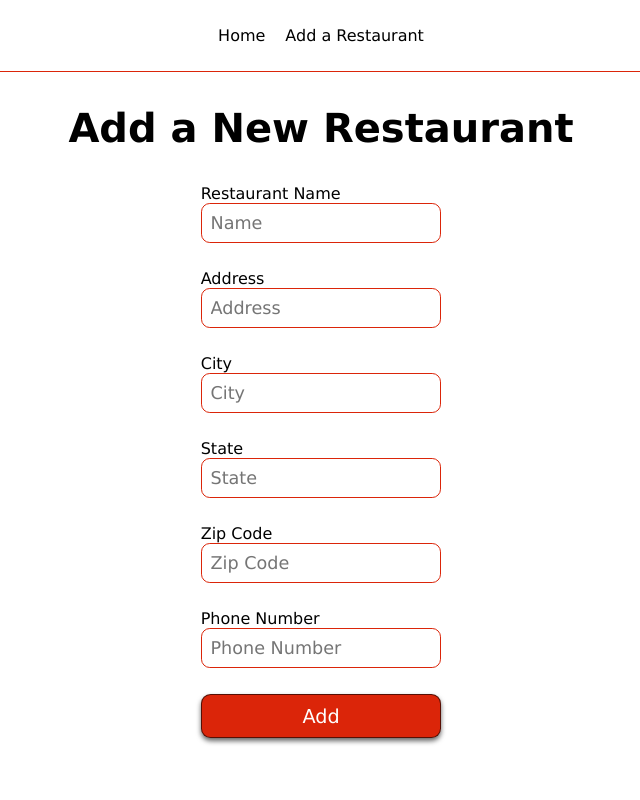
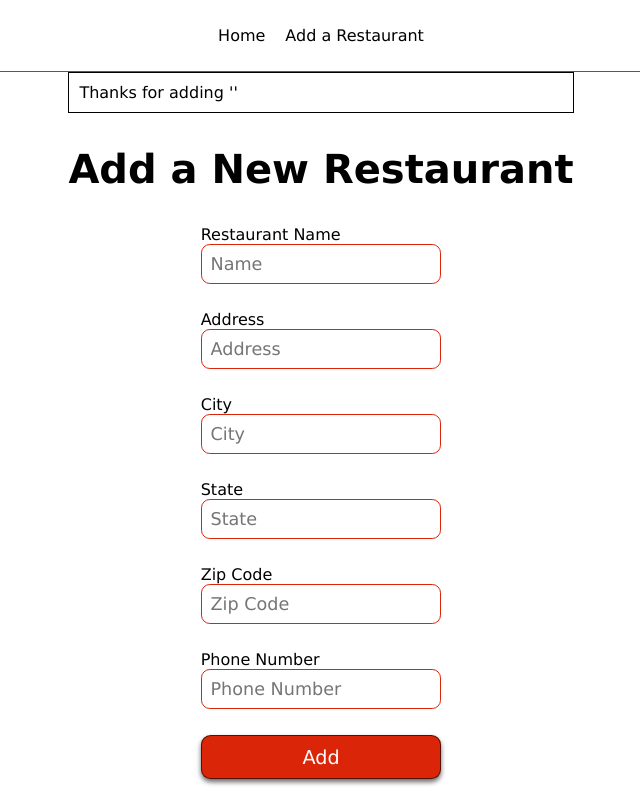
Before and after one commit to rfinnegan/Yelp-Clone-Frontend, a React (Create React App) app: page /restaurants in a window 1280 px wide. Shown: the whole page, without its empty margins (319-959 px from the left). Built offline with nearby package versions, Linux system fonts and the light colour scheme; no server answers.

Commit message:
notification, createRestaurant

```diff
--- /dev/null
+++ b/src/components/AddRestaurantNotification/AddRestaurantNotification.js
@@ -0,0 +1,35 @@
+import React, { useState, useEffect } from 'react'
+import { useSelector } from 'react-redux'
+
+const AddRestaurantNotification = () => {
+  const state = useSelector(state => state)
+  const [showNotification, setShowNotification] = useState(false)
+  const restaurant = state.notification
+
+  useEffect(() => {
+    setShowNotification(true)
+    const delayInMs = 10000
+    const display = setTimeout(() => {
+      setShowNotification(false)
+    }, delayInMs)
+    return () => {
+      clearTimeout(display)
+    }
+  }, [restaurant])
+
+  const style = {
+    border: 'solid',
+    padding: 10,
+    borderWidth: 1
+  }
+
+  return (showNotification ?
+    <div style={style}>
+      <div>
+        Thanks for adding '{restaurant}'
+      </div>
+    </div> : null
+    )
+}
+
+export default AddRestaurantNotification;
--- a/src/components/CreateReview/CreateReview.js
+++ b/src/components/CreateReview/CreateReview.js
@@ -31,6 +31,7 @@ const CreateReview = () => {
 
     const newReview = await createNewReview(review)
     dispatch(newReview)
+    setRating(false)
     setReviewText('')
   }
 
--- a/src/components/createRestaurant/CreateRestaurant.js
+++ b/src/components/createRestaurant/CreateRestaurant.js
@@ -2,10 +2,17 @@ import { useDispatch } from 'react-redux'
 import actions from '../../store/actions'
 import './CreateRestaurant.css'
 import { useState } from 'react'
+import AddRestaurantNotification from '../AddRestaurantNotification/AddRestaurantNotification.js'
 
-const { createNewRestaurant } = actions
+const { createNewRestaurant, displayRestaurantNotification } = actions
 
 const CreateRestaurant = () => {
+
+  const [show, setShow] = useState(false)
+  const onAddChange = (event) => {
+    setShow(event)
+  }
+
   const [addName, setAddName] = useState('')
   const onNameChange = (event) => {
     setAddName(event.target.value)
@@ -50,6 +57,7 @@ const CreateRestaurant = () => {
     console.log(restaurant)
     const newRestaurant = await createNewRestaurant(restaurant)
     dispatch(newRestaurant)
+    dispatch(displayRestaurantNotification())
     setAddName('')
     setAddress('')
     setCity('')
@@ -61,6 +69,7 @@ const CreateRestaurant = () => {
   return (
     <div className="add-container">
       <div className="add-container-text">
+        <AddRestaurantNotification />
         <h2>Add a New Restaurant</h2>
       </div>
       <form className="add-container-form" onSubmit={addRestaurant}>
@@ -83,7 +92,7 @@ const CreateRestaurant = () => {
           <label htmlFor="phone">Phone Number</label>
           <input onChange={onPhoneChange} value={addPhone} name="phone" id="phone" placeholder="Phone Number" />
 
-          <button type="submit">Add</button>
+          <button onChange={onAddChange} value={show} type="submit">Add</button>
         </div>
       </form>
     </div>
--- a/src/store.js
+++ b/src/store.js
@@ -3,12 +3,13 @@ import thunk from 'redux-thunk'
 // import { composeWithDevTools } from 'redux-devtools-extension'
 import reducers from './store/reducers'
 
-const { restaurants, reviews, search } = reducers
+const { restaurants, reviews, search, notification } = reducers
 
 const reducer = combineReducers({
   restaurants,
   reviews,
-  search
+  search,
+  notification
 })
 
 const store = createStore(
--- a/src/store/actions/index.js
+++ b/src/store/actions/index.js
@@ -1,7 +1,17 @@
 import {initializeRestaurants, getRestaurantById, createNewRestaurant} from './restaurants'
 import {initializeReviews, getReviewsForRestaurant, createNewReview} from './reviews'
 import {searchRestaurants} from './search'
+import {displayRestaurantNotification} from './notification'
 
-const actions = {initializeRestaurants, getRestaurantById, createNewRestaurant, initializeReviews, getReviewsForRestaurant, createNewReview, searchRestaurants}
+const actions = {
+  initializeRestaurants,
+  getRestaurantById,
+  createNewRestaurant,
+  initializeReviews,
+  getReviewsForRestaurant,
+  createNewReview,
+  searchRestaurants,
+  displayRestaurantNotification
+}
 
 export default actions
--- /dev/null
+++ b/src/store/actions/notification.js
@@ -0,0 +1,8 @@
+export const displayRestaurantNotification = (content) => {
+  return {
+    type: 'DISPLAY_RESTAURANT_NOTIFICATION',
+    data: {
+      content: content
+    }
+  }
+}
--- a/src/store/reducers/index.js
+++ b/src/store/reducers/index.js
@@ -1,7 +1,8 @@
 import restaurants from './restaurants'
 import reviews from './reviews'
 import search from './search'
+import notification from './notification'
 
-const reducers = { restaurants, reviews, search }
+const reducers = { restaurants, reviews, search, notification }
 
 export default reducers
--- /dev/null
+++ b/src/store/reducers/notification.js
@@ -0,0 +1,12 @@
+const initialState = ''
+
+const notificationReducer = (state = initialState, action) => {
+  switch (action.type) {
+    case 'DISPLAY_RESTAURANT_NOTIFICATION' :
+      return action.data.content
+    default:
+      return state
+  }
+}
+
+export default notificationReducer
```
